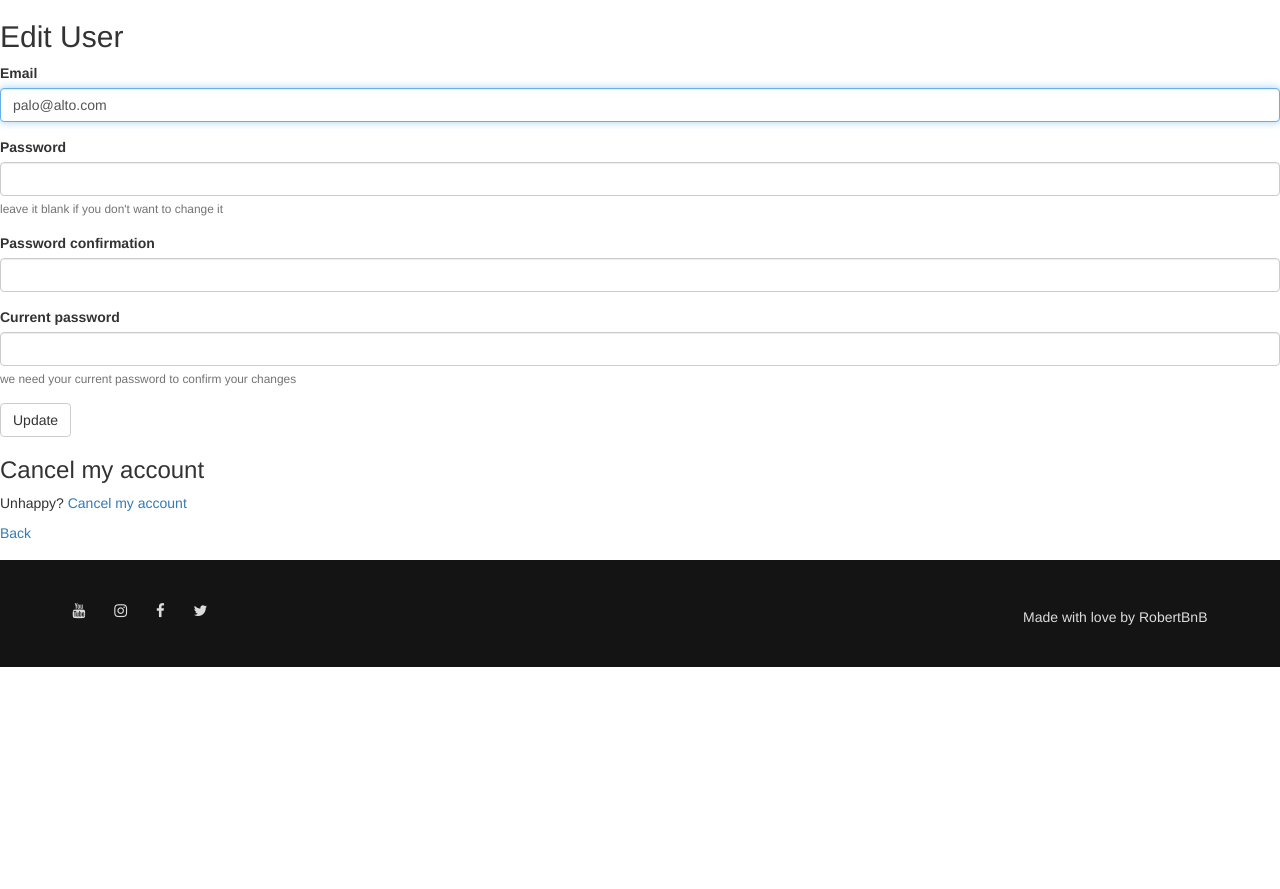
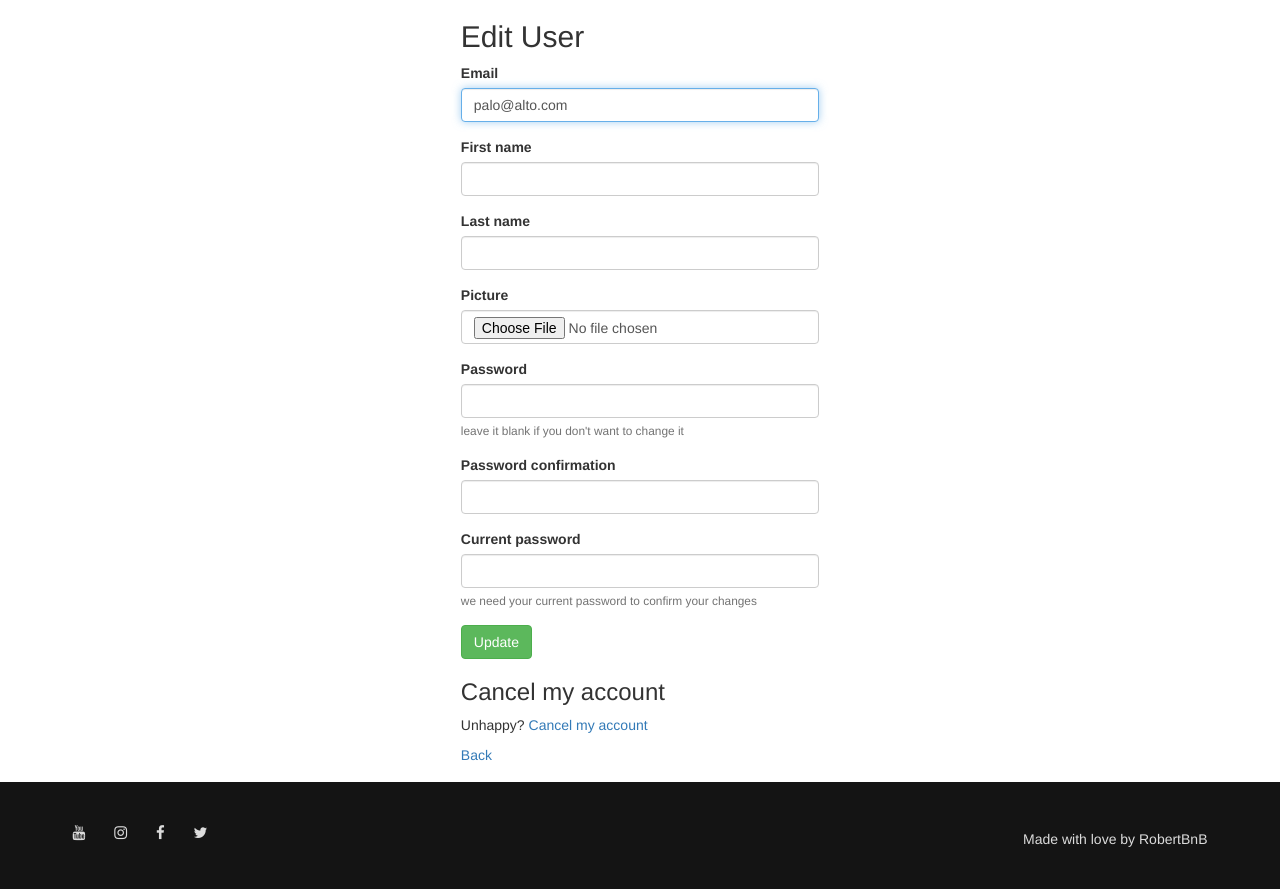
Before and after one commit to mariongj/tamadi, a Rails app: page /users/edit in a window 1280 px wide. Shown: the part 73-962 px from the top of the page. Before the commit the page ends 740 px from the top, so only its background shows below. Run offline with Rails 7, Linux system fonts and the light colour scheme; a user stored in the database is signed in; grey boxes labelled with a size stand in for pictures from a placeholder-image service; style sheets or scripts are compiled from the project's sources; parts of the project's set-up code (start-up, migrations or seed data) failed here and were passed over; some libraries are stand-ins or nearby versions.

Commit message:
profile editable as well as photo + form nicely done

```diff
--- /dev/null
+++ b/app/assets/stylesheets/components/_alert.css.scss
@@ -0,0 +1,4 @@
+.alert {
+  margin: 0;
+  text-align: center;
+}
--- a/app/assets/stylesheets/components/_index.scss
+++ b/app/assets/stylesheets/components/_index.scss
@@ -1,2 +1,3 @@
 @import "button";
 @import "form";
+@import "alert";
--- a/app/models/user.rb
+++ b/app/models/user.rb
@@ -2,7 +2,7 @@ class User < ActiveRecord::Base
   has_many :flats
   has_many :bookings
   has_attached_file :picture,
-    styles: { medium: "300x300>", thumb: "100x100>" }
+    styles: { medium: "300x300>", thumb: ["50x50#", :png] }
 
   after_create :send_welcome_email
 
--- a/app/views/bookings/index.html.erb
+++ b/app/views/bookings/index.html.erb
@@ -3,6 +3,9 @@
     <div class="container ">
       <div class= "white_card ">
       <h1>All my bookings </h1>
+        <% if @bookings.first == nil %>
+          <p> You currently have no bookings! Come & rent <%= link_to "here", root_path %> !</p>
+        <% else %>
           <table class="bookings table table-striped">
             <% @bookings.each do |booking| %>
               <tbody>
@@ -21,6 +24,7 @@
                 </tr>
             </tbody>
           </table>
+        <% end %>
      </div>
   </div>
   <br>
--- a/app/views/devise/registrations/edit.html.erb
+++ b/app/views/devise/registrations/edit.html.erb
@@ -1,14 +1,25 @@
+
+<div class="container">
+  <div class="row">
+    <div class="col-xs-12 col-sm-4 col-sm-offset-4">
       <h2>Edit <%= resource_name.to_s.humanize %></h2>
 
       <%= simple_form_for(resource, as: resource_name, url: registration_path(resource_name), html: { method: :put }) do |f| %>
         <%= f.error_notification %>
 
         <div class="form-inputs">
-    <%= f.input :email, required: true, autofocus: true %>
 
           <% if devise_mapping.confirmable? && resource.pending_reconfirmation? %>
             <p>Currently waiting confirmation for: <%= resource.unconfirmed_email %></p>
           <% end %>
+
+          <%= f.input :email, required: true, autofocus: true %>
+
+          <%= f.input :first_name, required: true, autofocus: true %>
+
+          <%= f.input :last_name, required: true, autofocus: true %>
+
+          <%= f.input :picture %>
 
           <%= f.input :password, autocomplete: "off", hint: "leave it blank if you don't want to change it", required: false %>
           <%= f.input :password_confirmation, required: false %>
@@ -16,7 +27,7 @@
         </div>
 
         <div class="form-actions">
-    <%= f.button :submit, "Update" %>
+          <%= f.button :submit, "Update", class: "btn btn-success" %>
         </div>
       <% end %>
 
@@ -25,3 +36,6 @@
       <p>Unhappy? <%= link_to "Cancel my account", registration_path(resource_name), data: { confirm: "Are you sure?" }, method: :delete %></p>
 
       <%= link_to "Back", :back %>
+    </div>
+  </div>
+</div>
--- a/app/views/layouts/application.html.erb
+++ b/app/views/layouts/application.html.erb
@@ -12,8 +12,9 @@
 </head>
 
 <body>
+
+  <%= render "shared/notices" %>
   <%= render "shared/navbar" %>
-  <%= render "shared/notices" %>
 
 
   <%= yield %>
--- a/app/views/shared/_navbar.html.erb
+++ b/app/views/shared/_navbar.html.erb
@@ -26,7 +26,7 @@
           <li class="dropdown">
             <%= link_to "#", {class: "dropdown-toggle", "data-toggle" => "dropdown", "role" => "button", "aria-expanded" => "false"} do %>
               <% if current_user.picture? %>
-                <%= image_tag current_user.picture, class: "img-avatar" %>
+                <%= image_tag current_user.picture.url(:thumb), class: "img-avatar" %>
               <% else %>
                 <%= image_tag "http://placehold.it/30x30", class: "img-avatar" %>
               <% end %>
--- a/app/views/shared/_notices.html.erb
+++ b/app/views/shared/_notices.html.erb
@@ -1,24 +1,16 @@
 <% if notice %>
-  <div class="container">
-    <div class="row">
-      <div class="col-sm-10 col-sm-offset-1">
+
   <div class="alert alert-info alert-dismissible" role="alert">
     <button type="button" class="close" data-dismiss="alert" aria-label="Close"><span aria-hidden="true">&times;</span></button>
     <%= notice %>
   </div>
-      </div>
-    </div>
-  </div>
+
 <% end %>
 <% if alert %>
-  <div class="container">
-    <div class="row">
-      <div class="col-sm-10 col-sm-offset-1">
+
   <div class="alert alert-info alert-dismissible" role="alert">
     <button type="button" class="close" data-dismiss="alert" aria-label="Close"><span aria-hidden="true">&times;</span></button>
     <%= alert %>
   </div>
-      </div>
-    </div>
-  </div>
+
 <% end %>
```
Also changed, not shown: app/assets/stylesheets/layout/_base.scss (indentation only). Lines whose indentation alone changed are shown as unchanged.
